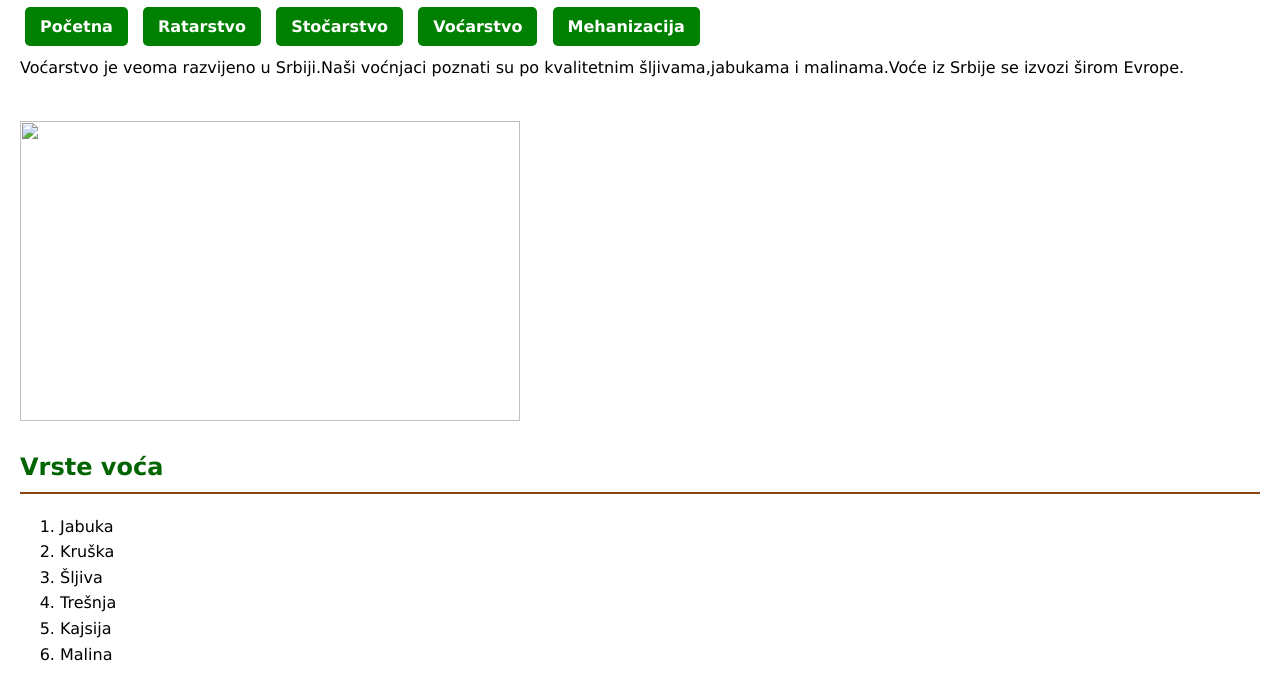
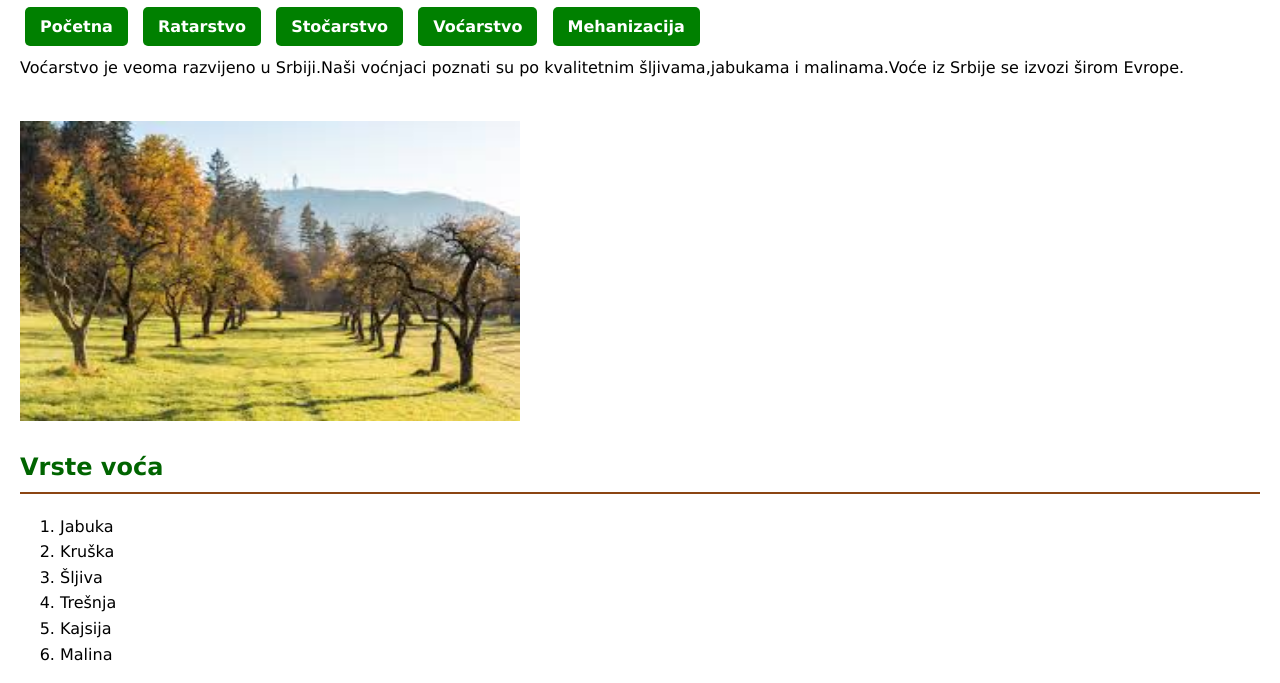
Before and after one commit to andjela79/poljoprivredasajt, a plain HTML site: page vocarstvo.html in a window 1280 px wide. Shown: the part 87-770 px from the top of the page. Drawn offline with Linux system fonts and the light colour scheme.

Commit message:
vocarstvo.html

```diff
--- a/vocarstvo.html
+++ b/vocarstvo.html
@@ -20,7 +20,8 @@
     </p>
     <p>Voćarstvo je veoma razvijeno u Srbiji.Naši voćnjaci poznati su po kvalitetnim šljivama,jabukama i malinama.Voće iz Srbije se izvozi širom Evrope.</p>
     <br>
-    <img src="slike/voce.jfif"  width="500" height="300">
+    <img src="
+        voce.jfif"  width="500" height="300">
     <h2>Vrste voća</h2>
     <ol>
         <li>Jabuka</li>
```
